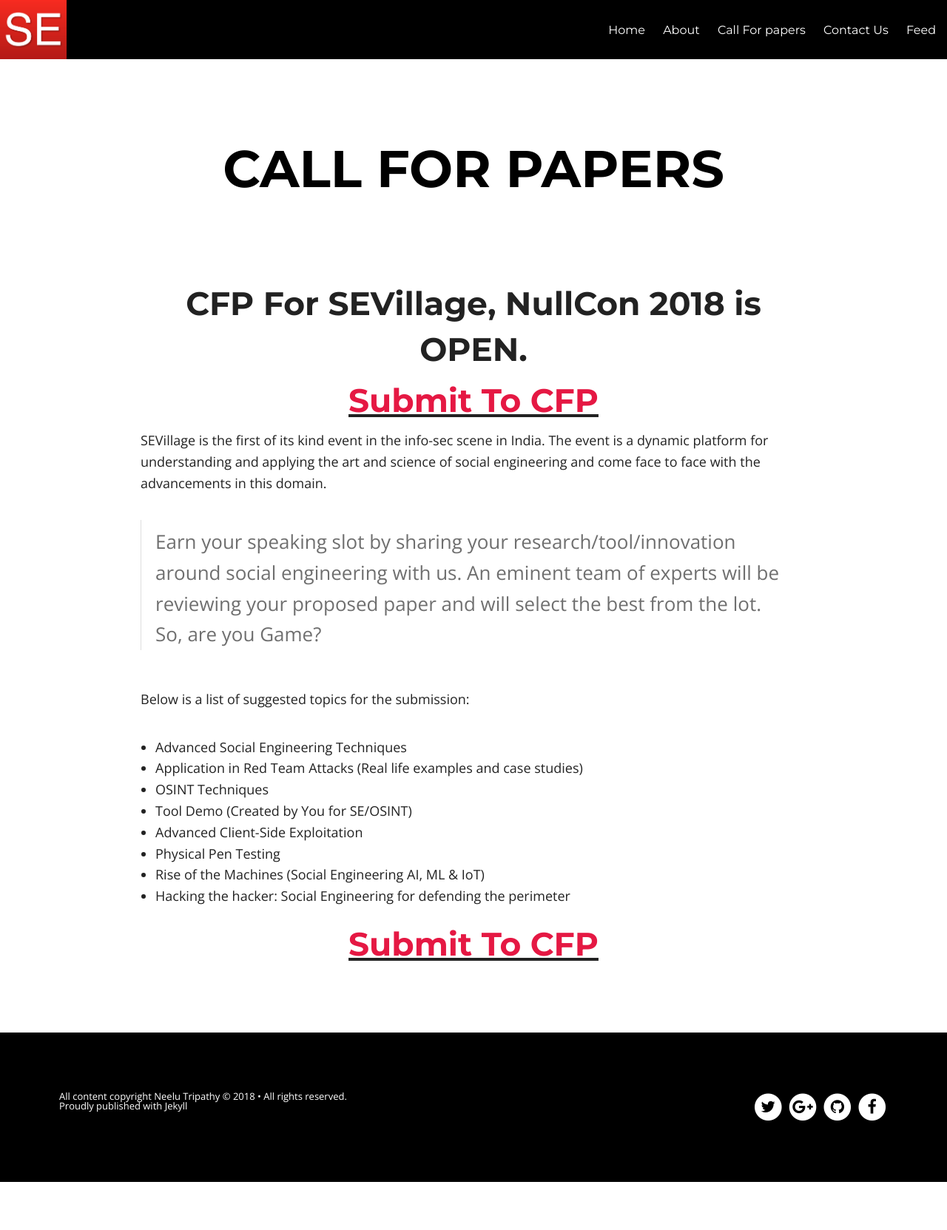
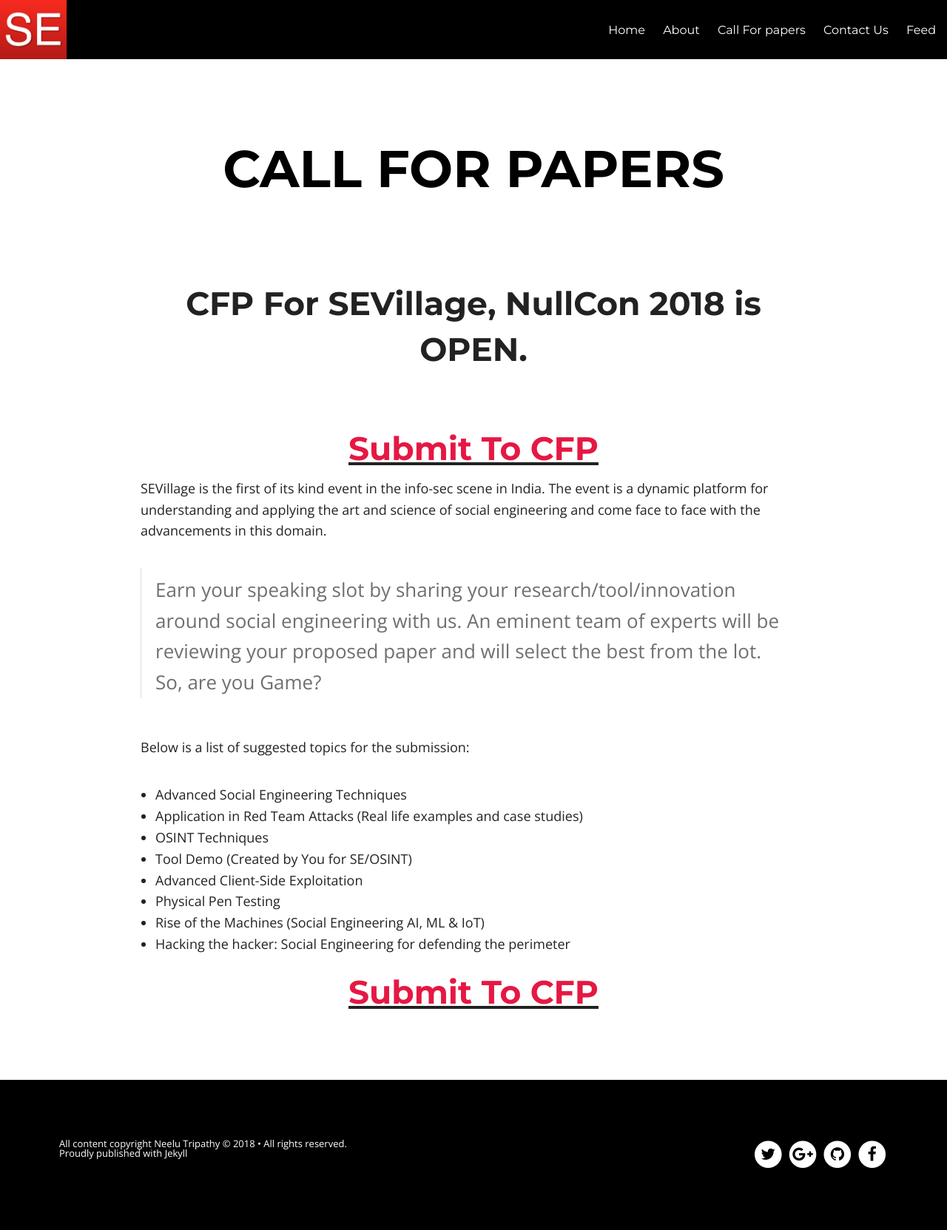
Before and after one commit to sevillage/sevillage, a Jekyll site: the page built from cfp.md, in a window 1280 px wide. Shown: the whole page at 74% size. Built offline with Jekyll 4.4.1, drawn with Linux system fonts in a browser that asks for light colours; nearby versions of some CDN libraries; before the commit the page ends 1598 px from its top, so only the background shows below that.

Commit message:
minor changes

```diff
--- a/cfp.md
+++ b/cfp.md
@@ -4,7 +4,7 @@
 title: Call For Papers
 
 ---
-<center><h1>CFP For SEVillage, NullCon 2018 is OPEN.</h1></center>
+<center><h1>CFP For SEVillage, NullCon 2018 is OPEN.</h1></center><br>
 
 <center><u><h1><a href='https://docs.google.com/forms/d/e/1FAIpQLSd-dMgdeOjJr4E1VfycPXZ8ClLbm9Yn0kmCbNW7hYO3a5L0cQ/viewform'>Submit To CFP</a></h1></u></center>
 
```
